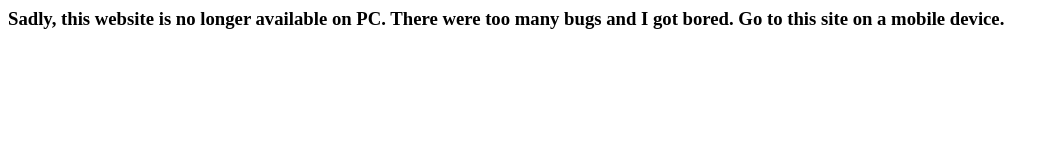
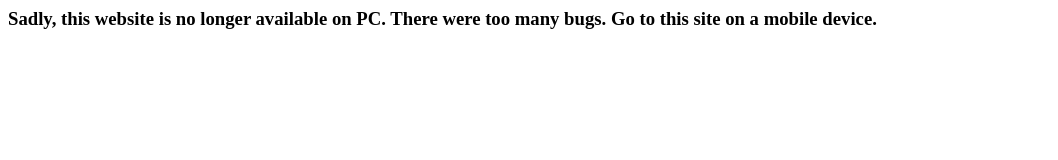
Before and after one commit to YAlfieNoodle/forty-40, a plain HTML site: page index.html in a window 1280 px wide. Shown: the whole page, without its empty margins (0-1058 px from the left). Drawn offline with Linux system fonts and the light colour scheme.

Commit message:
Update index.html

```diff
--- a/index.html
+++ b/index.html
@@ -7,6 +7,6 @@
     </script>
 </head>
 <body>
-    <h3>Sadly, this website is no longer available on PC. There were too many bugs and I got bored. Go to this site on a mobile device.</h3>
+    <h3>Sadly, this website is no longer available on PC. There were too many bugs. Go to this site on a mobile device.</h3>
 </body>
 </html>
```
